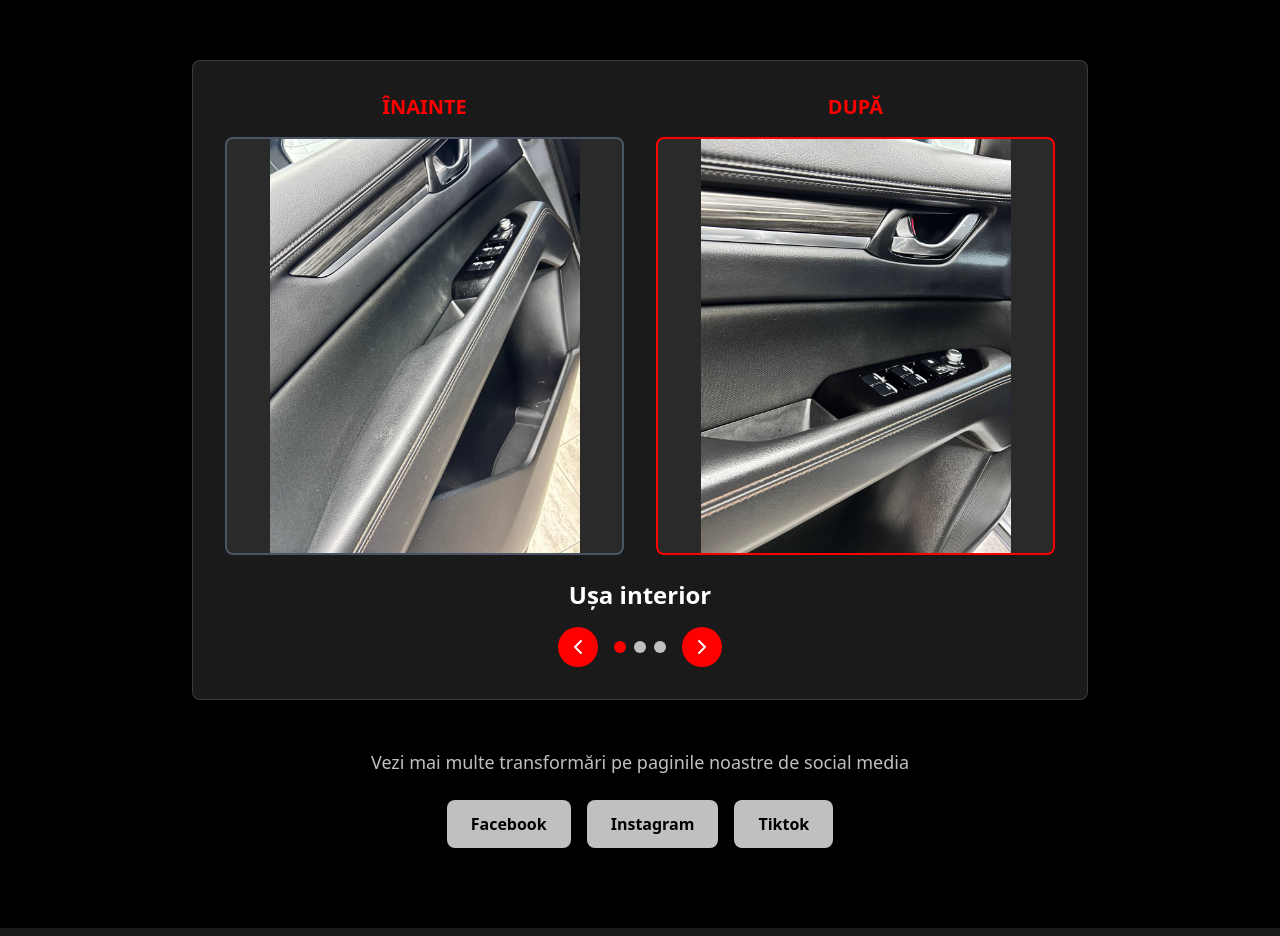
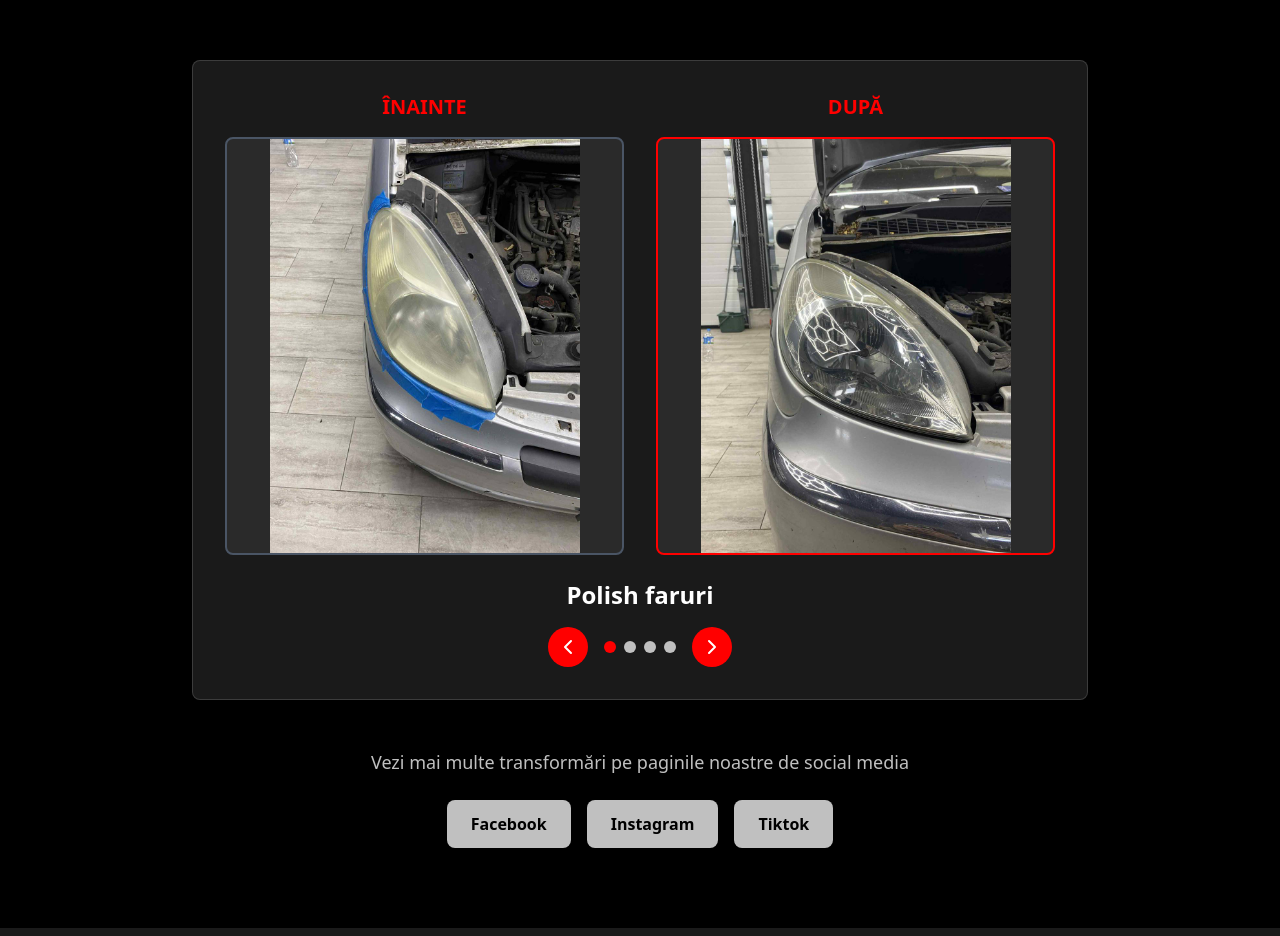
Before and after one commit to shtefanika-vadym/san-detailing-landing-page, a Next.js app: page / in a window 1280 px wide. Shown: the part 5380-6316 px from the top of the page. Built offline with nearby package versions, Linux system fonts and the light colour scheme.

Commit message:
feat: add headlight polish before and after

```diff
--- a/src/app/components/gallery-section.tsx
+++ b/src/app/components/gallery-section.tsx
@@ -9,7 +9,18 @@ export function GallerySection() {
 
   const galleryImages = [
     {
-      title: "Ușa interior",
+      title: "Polish faruri",
+      before: {
+        src: "/headlight-before.jpg",
+        description: "Far înainte de polish - mat, îngălbenit și zgâriat",
+      },
+      after: {
+        src: "/headlight-after.jpg",
+        description: "Far după polish - clar, strălucitor și ca nou",
+      },
+    },
+    {
+      title: "Curățare ușa interior",
       before: {
         src: "/usa-before.jpg",
         description: "Ușa interior înainte de curățare - murdară",
@@ -20,7 +31,7 @@ export function GallerySection() {
       },
     },
     {
-      title: "Scaun interior",
+      title: "Curățare scaun interior",
       before: {
         src: "/scaune-before.jpg",
         description: "Scaun înainte de curățare - piele murdară și uzată",
@@ -31,7 +42,7 @@ export function GallerySection() {
       },
     },
     {
-      title: "Portbagaj",
+      title: "Curățare portbagaj",
       before: {
         src: "/bagaj-before.jpg",
         description: "Portbagaj pliniat și murdar înainte de curățare",
```
Also changed, not shown: public/headlight-after.jpg (added), public/headlight-before.jpg (added).
